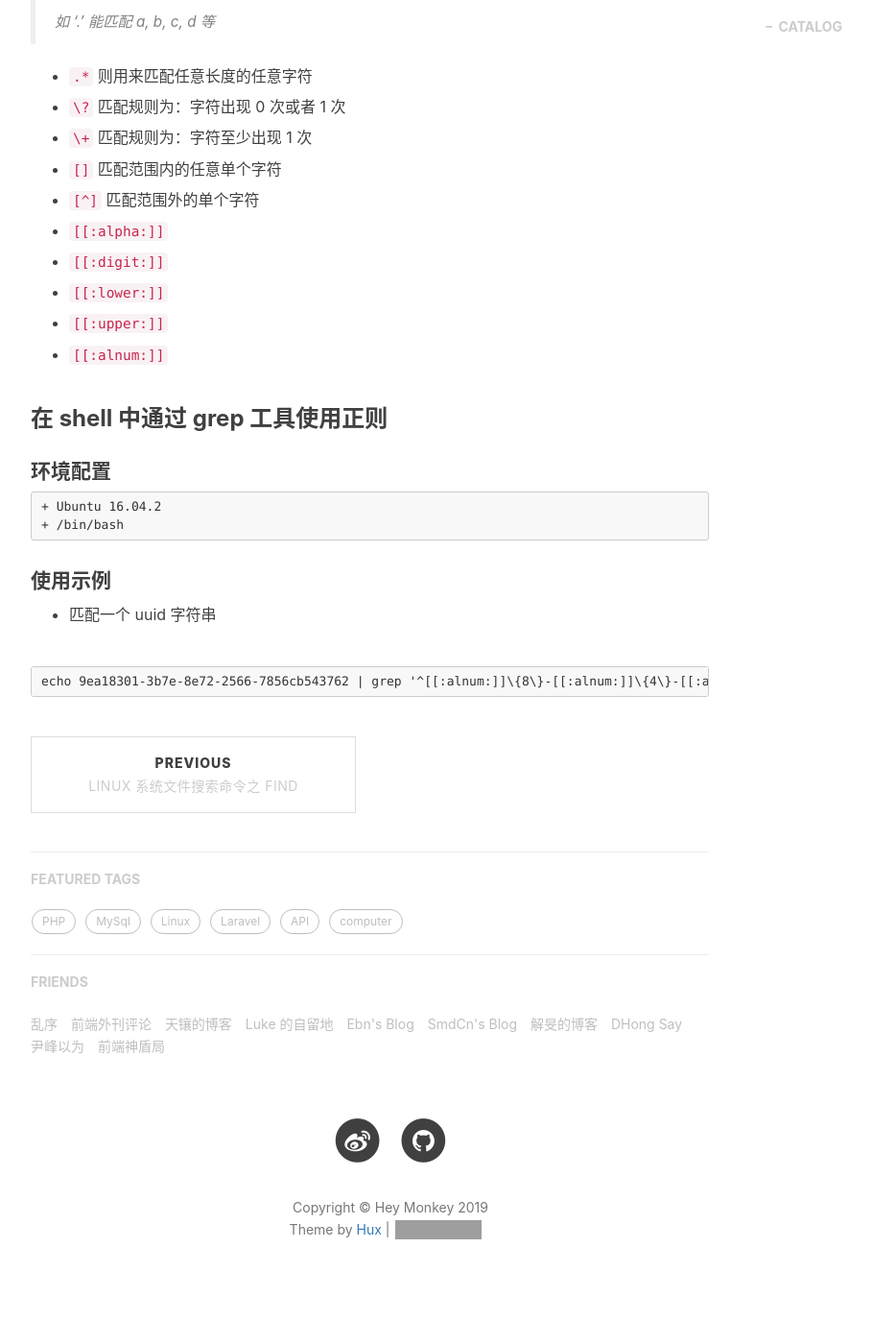
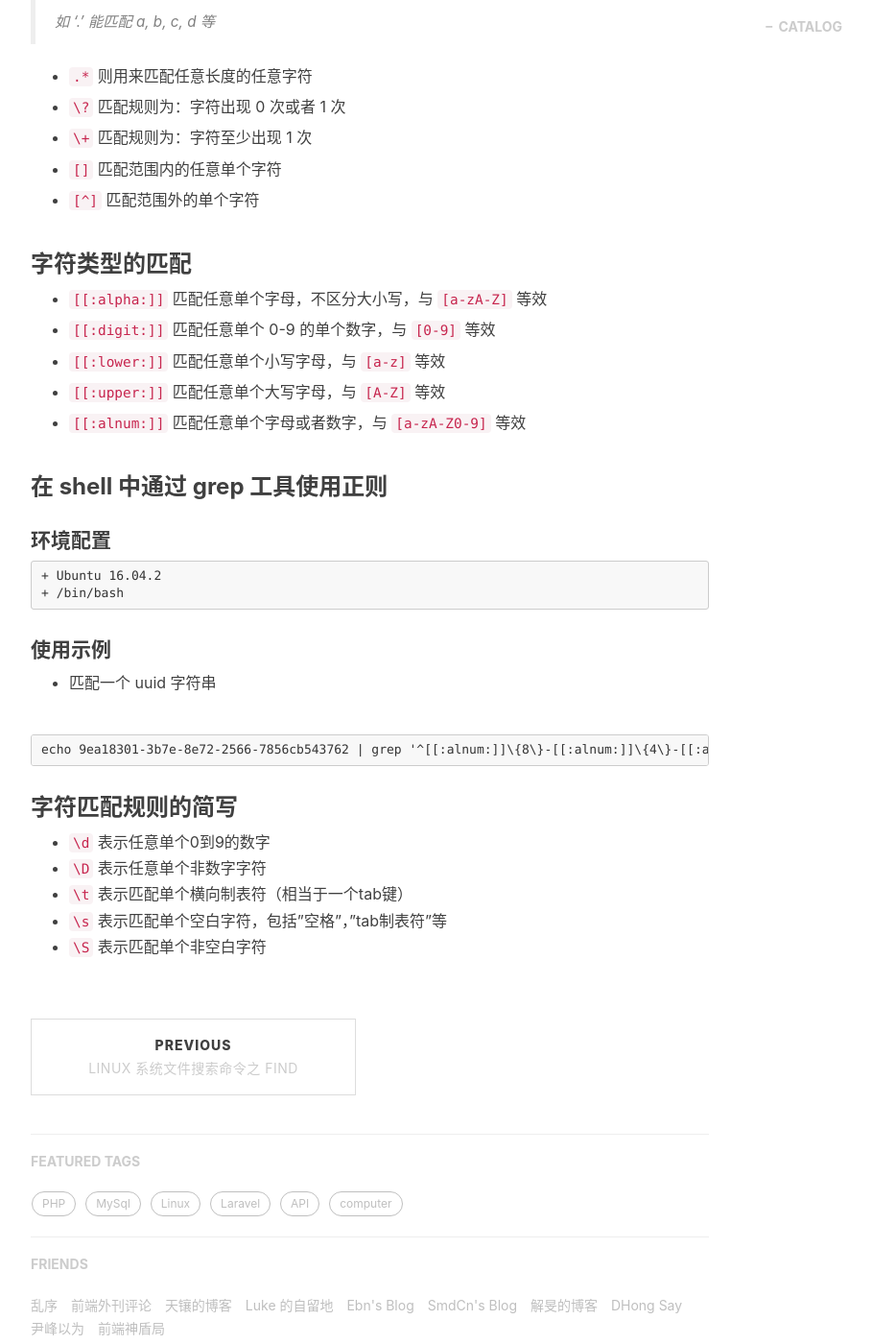
Before and after one commit to ywlvs/ywlvs.github.io, a Jekyll site: the page built from _posts/2019-02-18-Regular Expression.markdown, in a window 1280 px wide and 1400 px high, scrolled down 1382 px. Shown: the whole window at 96% size, without its empty margins (233-1142 px from the left). Built offline with Jekyll 4.4.1, drawn with Linux system fonts in a browser that asks for light colours; nearby versions of some CDN libraries; comment, search, counter and statistics services are not loaded; grey boxes are pictures that could not be loaded.

Commit message:
【正则表达式】- 更新

````diff
--- a/_posts/2019-02-18-Regular Expression.markdown
+++ b/_posts/2019-02-18-Regular Expression.markdown
@@ -59,15 +59,18 @@ tags:
 
 + `[^]` 匹配范围外的单个字符
 
-+ `[[:alpha:]]`
 
-+ `[[:digit:]]`
+### 字符类型的匹配
 
-+ `[[:lower:]]`
++ `[[:alpha:]]` 匹配任意单个字母，不区分大小写，与 `[a-zA-Z]` 等效
 
-+ `[[:upper:]]`
++ `[[:digit:]]` 匹配任意单个 0-9 的单个数字，与 `[0-9]` 等效
 
-+ `[[:alnum:]]`
++ `[[:lower:]]` 匹配任意单个小写字母，与 `[a-z]` 等效
+
++ `[[:upper:]]` 匹配任意单个大写字母，与 `[A-Z]` 等效
+
++ `[[:alnum:]]` 匹配任意单个字母或者数字，与 `[a-zA-Z0-9]` 等效
 
 
 ### 在 shell 中通过 grep 工具使用正则
@@ -83,3 +86,11 @@ tags:
 ```
 echo 9ea18301-3b7e-8e72-2566-7856cb543762 | grep '^[[:alnum:]]\{8\}-[[:alnum:]]\{4\}-[[:alnum:]]\{4\}-[[:alnum:]]\{4\}-[[:alnum:]]\{12\}$'
 ```
+
+### 字符匹配规则的简写
+
++ `\d` 表示任意单个0到9的数字
++ `\D` 表示任意单个非数字字符
++ `\t` 表示匹配单个横向制表符（相当于一个tab键）
++ `\s` 表示匹配单个空白字符，包括"空格"，"tab制表符"等
++ `\S` 表示匹配单个非空白字符
````
